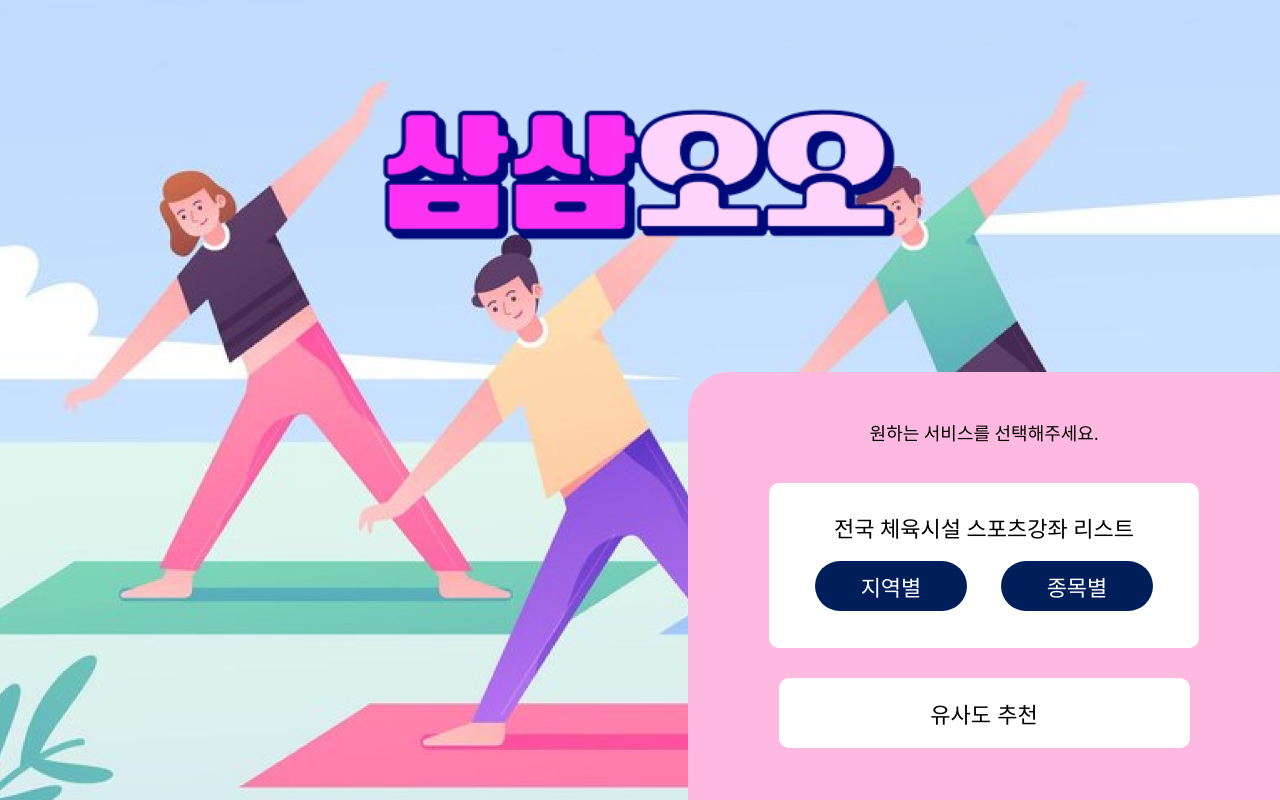
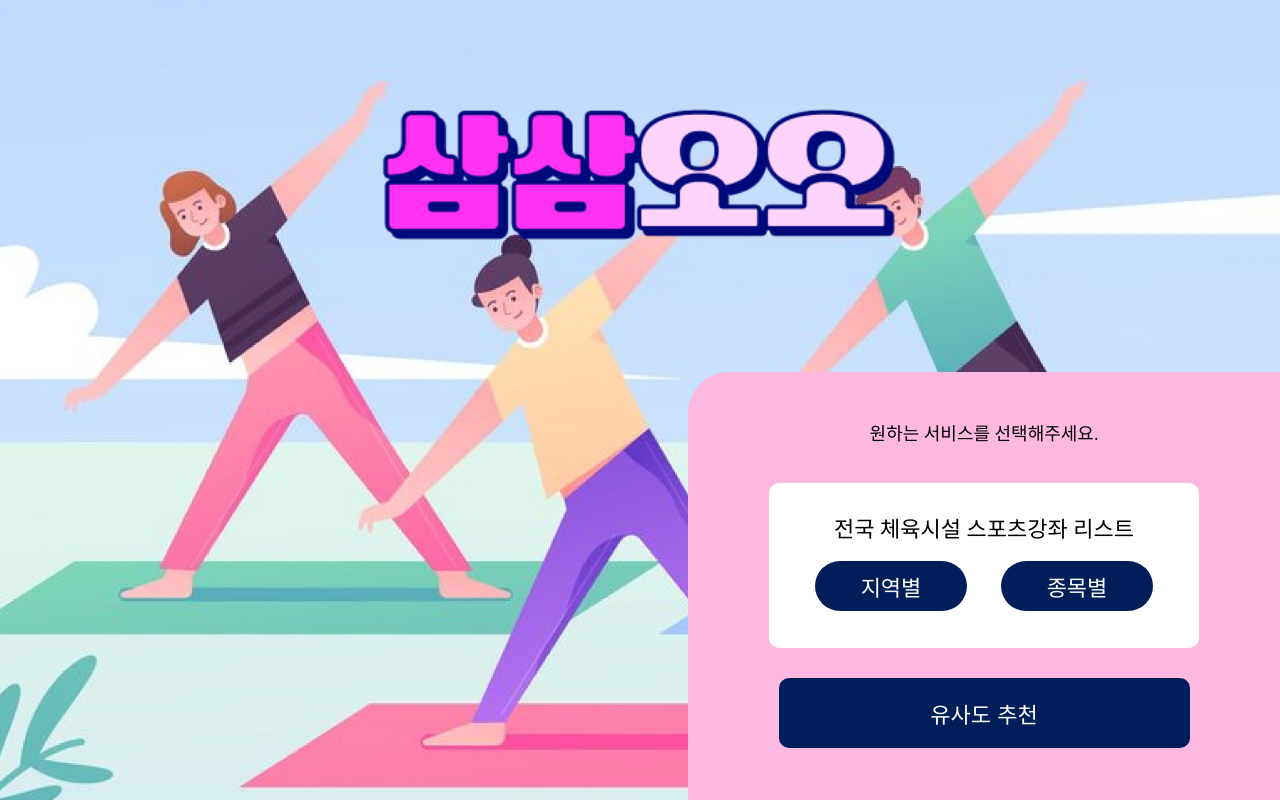
Before and after one commit to merona0531/SamSam, a React (Create React App) app in the folder frontend/: page / in a window 1280 px wide. Built offline with nearby package versions, Linux system fonts and the light colour scheme.

Commit message:
메인수정

```diff
--- a/frontend/src/pages/main/mainstyle.js
+++ b/frontend/src/pages/main/mainstyle.js
@@ -83,8 +83,8 @@ export const Button = styled.button`
   width: 411px;
   height: 70px;
   font-size: 22px;
-  color: #000000;
-  background-color: #FFFFFF;
+  color: #ffffff;
+  background-color: #001E5A;
   border: none;
   border-radius: 10px;
   cursor: pointer;
```
